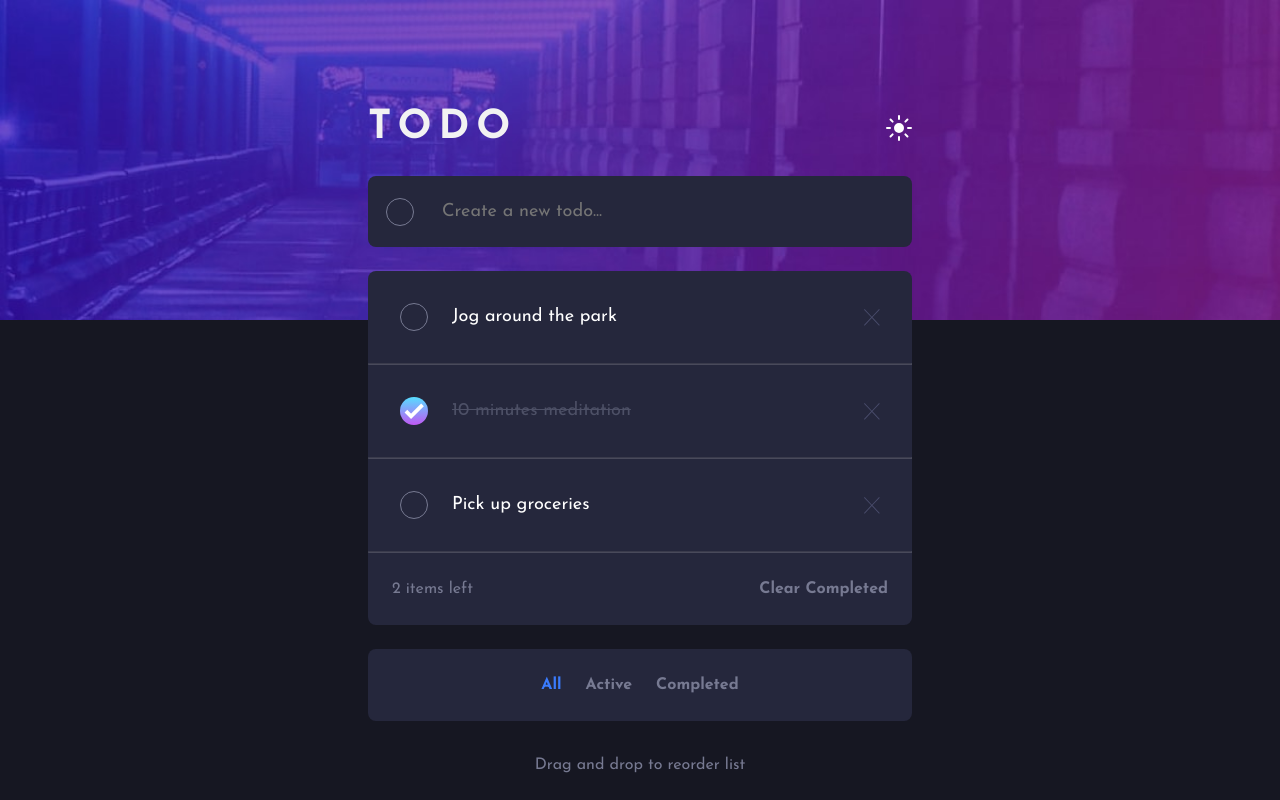
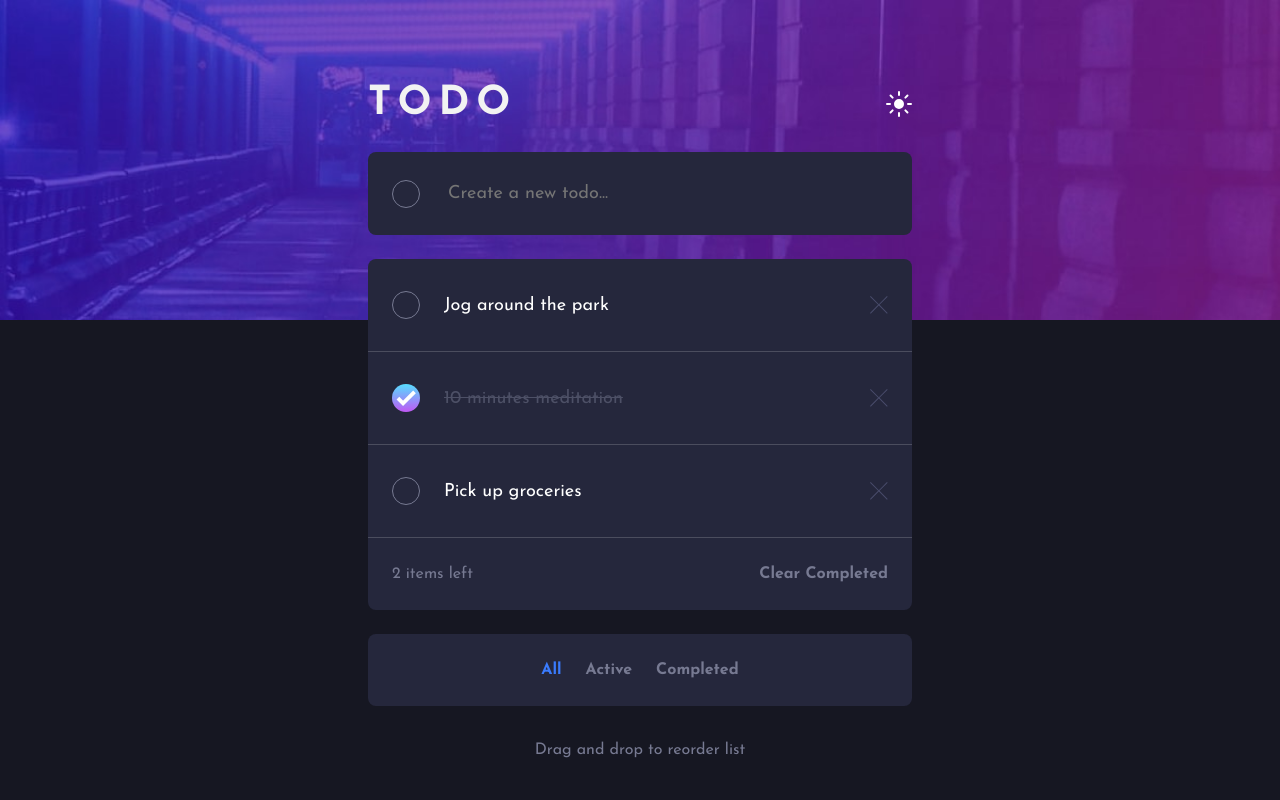
Before and after one commit to krutagna10/todo-list-app, a React (Vite) app: page / in a window 1280 px wide. Built offline with nearby package versions, Linux system fonts and the light colour scheme.

Commit message:
refactored the code

```diff
--- a/src/App.css
+++ b/src/App.css
@@ -7,7 +7,7 @@
   content: "";
   position: absolute;
   inset: 0;
-  height: 20rem;
+  height: 16rem;
   background-image: url("./assets/bg-mobile-light.jpg");
   background-repeat: no-repeat;
   background-size: cover;
@@ -15,6 +15,10 @@
 }
 
 @media (min-width: 48em) {
+  .todo-app::before {
+    height: 20rem;
+  }
+
   .todo-app::before {
     background-image: url("./assets/bg-desktop-light.jpg");
   }
--- a/src/App.jsx
+++ b/src/App.jsx
@@ -22,7 +22,6 @@ function App() {
     <main>
       <TodosProvider>
         <section className="todo-app flow">
-          <h1 className="visually-hidden">Todo List</h1>
           <Header theme={theme} onToggleTheme={handleToggleTheme} />
           <TodoAdd />
           <Todos />
--- a/src/components/Checkbox/Checkbox.css
+++ b/src/components/Checkbox/Checkbox.css
@@ -6,8 +6,8 @@
 
 .checkbox__label {
   display: block;
-  width: clamp(1rem, 4vw, 1.75rem);
-  height: clamp(1rem, 4vw, 1.75rem);
+  width: 1.75rem;
+  height: 1.75rem;
   border: 1px solid var(--clr-checkbox-border);
   border-radius: 50%;
   cursor: pointer;
--- a/src/components/Header/Header.jsx
+++ b/src/components/Header/Header.jsx
@@ -6,7 +6,7 @@ import "./Header.css";
 function Header({ theme, onToggleTheme }) {
   return (
     <header className="header">
-      <Container className="header__container flex justify-between items-center">
+      <Container className="flex justify-between items-center">
         <h1 className="header__title fs-300">TODO</h1>
         <button className="header__btn" onClick={onToggleTheme}>
           <img
--- a/src/components/TodoAdd/TodoAdd.css
+++ b/src/components/TodoAdd/TodoAdd.css
@@ -1,5 +1,5 @@
 .form {
-  padding: var(--spacing-100);
+  padding: var(--spacing-200);
   background-color: var(--clr-card);
   border-radius: var(--border-radius);
 }
@@ -13,5 +13,5 @@
 }
 
 .form__input:focus {
-  outline: none;
+  outline: 1px solid hsla(0, 0%, 100%, 0.25);
 }
--- a/src/components/TodoItem/TodoItem.css
+++ b/src/components/TodoItem/TodoItem.css
@@ -1,19 +1,11 @@
 .todo {
-  padding: var(--spacing-300);
+  padding: var(--spacing-300) var(--spacing-200);
   word-break: break-all;
-}
-
-.todo > div {
-  width: 100%;
+  border-bottom: 1px solid var(--clr-list-border);
 }
 
 .todo__text-wrapper {
-  width: 100%;
-}
-
-.todo__horizontal-line {
-  height: 1px;
-  opacity: 0.175;
+  flex-grow: 1;
 }
 
 .todo__text {
--- a/src/components/TodoItem/TodoItem.jsx
+++ b/src/components/TodoItem/TodoItem.jsx
@@ -29,7 +29,6 @@ function TodoItem({ id, todo }) {
   return (
     <>
       <li className="todo flex items-center gap">
-        <div className="flex gap">
         <Checkbox
           id={todo.id}
           onChange={handleIsCompletedChange}
@@ -50,12 +49,10 @@ function TodoItem({ id, todo }) {
             {todo.title}
           </p>
         </div>
-        </div>
         <button className="todo__btn-delete" onClick={handleDeleteTodo}>
-          <img src={deleteIcon} alt="" data-no-dnd="true" />
+          <img src={deleteIcon} alt="" />
         </button>
       </li>
-      <hr className="todo__horizontal-line" />
     </>
   );
 }
--- a/src/index.css
+++ b/src/index.css
@@ -1,19 +1,6 @@
 :root {
   /* Font Family */
   --font-josefin-sans: "Josefin Sans", sans-serif;
-
-  /* Colors */
-  --clr-body-bg: hsl(0, 0%, 95%);
-  --clr-text-primary: hsl(235, 24%, 19%);
-  --clr-text-secondary: hsl(234, 11%, 52%);
-  --clr-title: hsl(0, 0%, 95%);
-  --clr-deleted-text: hsl(234, 39%, 85%);
-  --clr-card: hsl(0, 0%, 100%);
-  --clr-checkbox-bg: linear-gradient(hsl(192, 100%, 67%), hsl(280, 87%, 65%));
-  --clr-checkbox-border: hsl(234, 11%, 52%);
-  --clr-active: hsl(220, 98%, 61%);
-  --clr-hover: hsl(233, 14%, 35%);
-  --clr-icon: hsl(235, 24%, 19%);
 
   /* Text Sizes */
   /* 32 -> 40, 16 -> 18, 15 -> 16 */
@@ -30,6 +17,19 @@
 
   /* Border-Radius  */
   --border-radius: 0.5rem;
+
+  /* Colors */
+  --clr-body-bg: hsl(0, 0%, 95%);
+  --clr-text-primary: hsl(235, 24%, 19%);
+  --clr-text-secondary: hsl(234, 11%, 52%);
+  --clr-title: hsl(0, 0%, 95%);
+  --clr-deleted-text: hsl(234, 39%, 85%);
+  --clr-card: hsl(0, 0%, 100%);
+  --clr-checkbox-bg: linear-gradient(hsl(192, 100%, 67%), hsl(280, 87%, 65%));
+  --clr-checkbox-border: hsl(234, 11%, 52%);
+  --clr-active: hsl(220, 98%, 61%);
+  --clr-hover: hsl(233, 14%, 35%);
+  --clr-list-border: hsl(0, 0%, 0%, 0.25);
 }
 
 .dark-theme {
@@ -38,7 +38,7 @@
   --clr-deleted-text: hsl(233, 14%, 35%);
   --clr-card: hsl(235, 24%, 19%);
   --clr-hover: hsl(0, 0%, 100%);
-  --clr-icon: hsl(0, 0%, 100%);
+  --clr-list-border: hsl(0, 0%, 100%, 0.175);
 }
 
 *,
```
Lines whose indentation alone changed are shown as unchanged.
